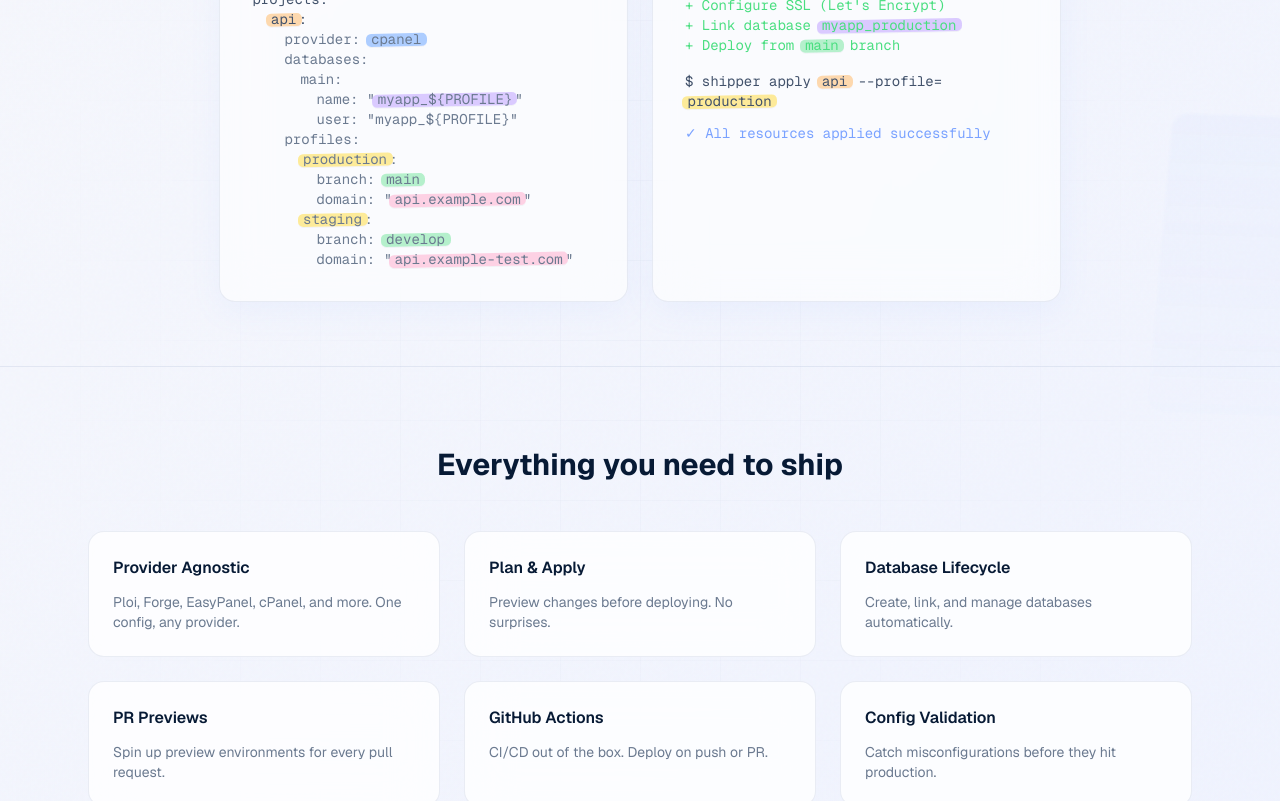
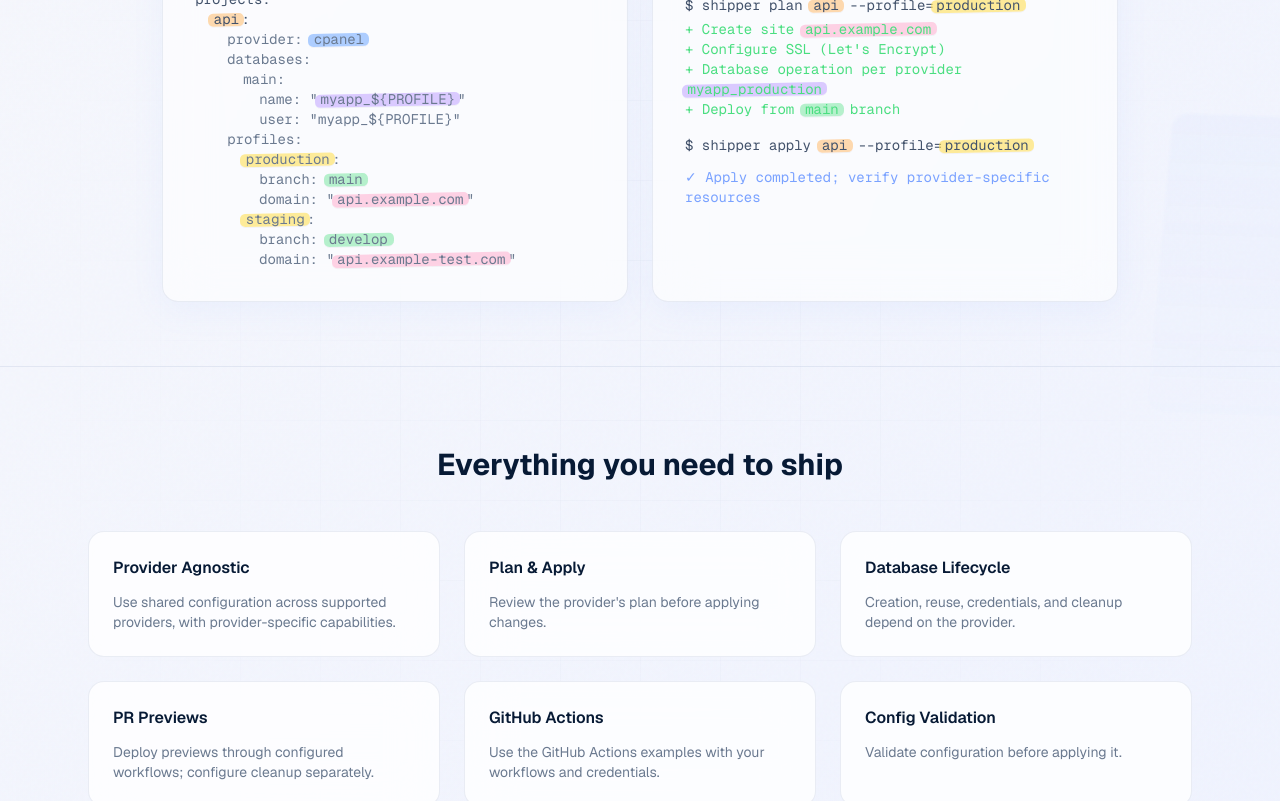
Before and after one commit to shippercli/website, a Next.js app: page / in a window 1280 px wide. Shown: the part 700-1501 px from the top of the page. Built offline with nearby package versions, Linux system fonts and the light colour scheme.

Commit message:
Qualify provider-specific homepage claims

```diff
--- a/app/page.tsx
+++ b/app/page.tsx
@@ -59,6 +59,9 @@ export default function Home() {
                 <div className="mb-3" style={{ color: "#4ade80" }}>
                   Terminal
                 </div>
+                <div className="mb-3 text-xs" style={{ color: "var(--text-secondary)" }}>
+                  Illustrative output; actions vary by provider and configuration.
+                </div>
                 <div style={{ color: "var(--text-secondary)" }}>
                   $ composer global require shippercli/cli
                 </div>
@@ -72,7 +75,7 @@ export default function Home() {
                   + Configure SSL (Let&apos;s Encrypt)
                 </div>
                 <div style={{ color: "#4ade80" }}>
-                  + Link database <span className="marker-highlight marker-highlight-purple">myapp_production</span>
+                  + Database operation per provider <span className="marker-highlight marker-highlight-purple">myapp_production</span>
                 </div>
                 <div style={{ color: "#4ade80" }}>
                   + Deploy from <span className="marker-highlight marker-highlight-green">main</span> branch
@@ -81,7 +84,7 @@ export default function Home() {
                   $ shipper apply <span className="marker-highlight marker-highlight-orange">api</span> --profile=<span className="marker-highlight marker-highlight-yellow">production</span>
                 </div>
                 <div className="mt-3" style={{ color: "var(--accent)" }}>
-                  ✓ All resources applied successfully
+                  ✓ Apply completed; verify provider-specific resources
                 </div>
               </div>
             </div>
@@ -103,27 +106,27 @@ export default function Home() {
               {[
                 {
                   title: "Provider Agnostic",
-                  desc: "Ploi, Forge, EasyPanel, cPanel, and more. One config, any provider.",
+                  desc: "Use shared configuration across supported providers, with provider-specific capabilities.",
                 },
                 {
                   title: "Plan & Apply",
-                  desc: "Preview changes before deploying. No surprises.",
+                  desc: "Review the provider's plan before applying changes.",
                 },
                 {
                   title: "Database Lifecycle",
-                  desc: "Create, link, and manage databases automatically.",
+                  desc: "Creation, reuse, credentials, and cleanup depend on the provider.",
                 },
                 {
                   title: "PR Previews",
-                  desc: "Spin up preview environments for every pull request.",
+                  desc: "Deploy previews through configured workflows; configure cleanup separately.",
                 },
                 {
                   title: "GitHub Actions",
-                  desc: "CI/CD out of the box. Deploy on push or PR.",
+                  desc: "Use the GitHub Actions examples with your workflows and credentials.",
                 },
                 {
                   title: "Config Validation",
-                  desc: "Catch misconfigurations before they hit production.",
+                  desc: "Validate configuration before applying it.",
                 },
               ].map((f) => (
                 <div
```
